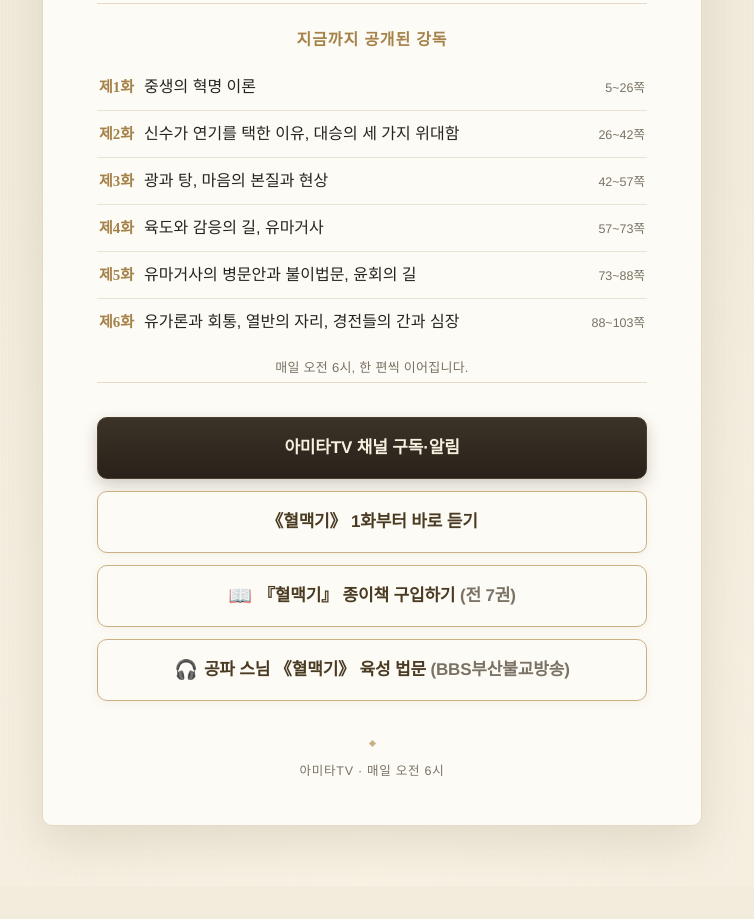
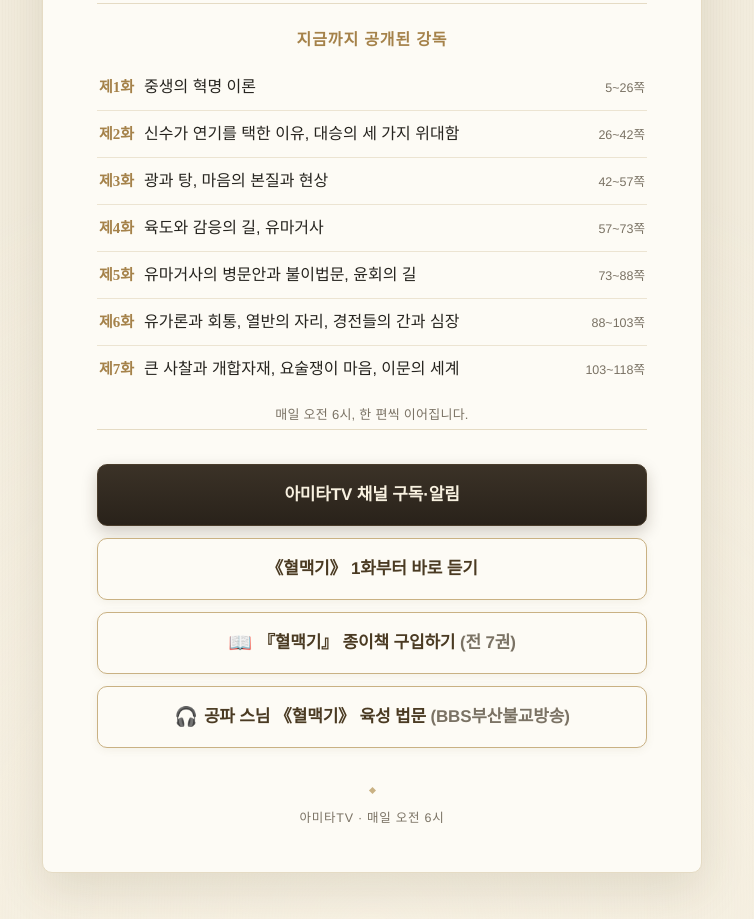
Before and after one commit to mujusang/hyeolmaekgi, a plain HTML site: page index.html in a window 1280 px wide. Shown: the part 1372-2291 px from the top of the page, without its empty margins (268-1022 px from the left). Before the commit the page ends 2258 px from the top, so only its background shows below. Drawn offline with Linux system fonts and the light colour scheme.

Commit message:
지금까지 공개된 강독 목록에 제7화(103~118쪽) 추가 — 2026-11-22 06:00 공개 예약

```diff
--- a/index.html
+++ b/index.html
@@ -311,6 +311,7 @@
       <li><a href="https://youtu.be/5C-VJ2QYtyU" target="_blank" rel="noopener"><span class="no">제4화</span><span class="ttl">육도와 감응의 길, 유마거사</span><span class="pg">57~73쪽</span></a></li>
       <li><a href="https://youtu.be/xnnZdPI81OA" target="_blank" rel="noopener"><span class="no">제5화</span><span class="ttl">유마거사의 병문안과 불이법문, 윤회의 길</span><span class="pg">73~88쪽</span></a></li>
       <li><a href="https://youtu.be/owJvoJt7vts" target="_blank" rel="noopener"><span class="no">제6화</span><span class="ttl">유가론과 회통, 열반의 자리, 경전들의 간과 심장</span><span class="pg">88~103쪽</span></a></li>
+      <li><a href="https://youtu.be/YmsXbhA3Ifg" target="_blank" rel="noopener"><span class="no">제7화</span><span class="ttl">큰 사찰과 개합자재, 요술쟁이 마음, 이문의 세계</span><span class="pg">103~118쪽</span></a></li>
     </ol>
     <p class="note">매일 오전 6시, 한 편씩 이어집니다.</p>
   </section>
```
